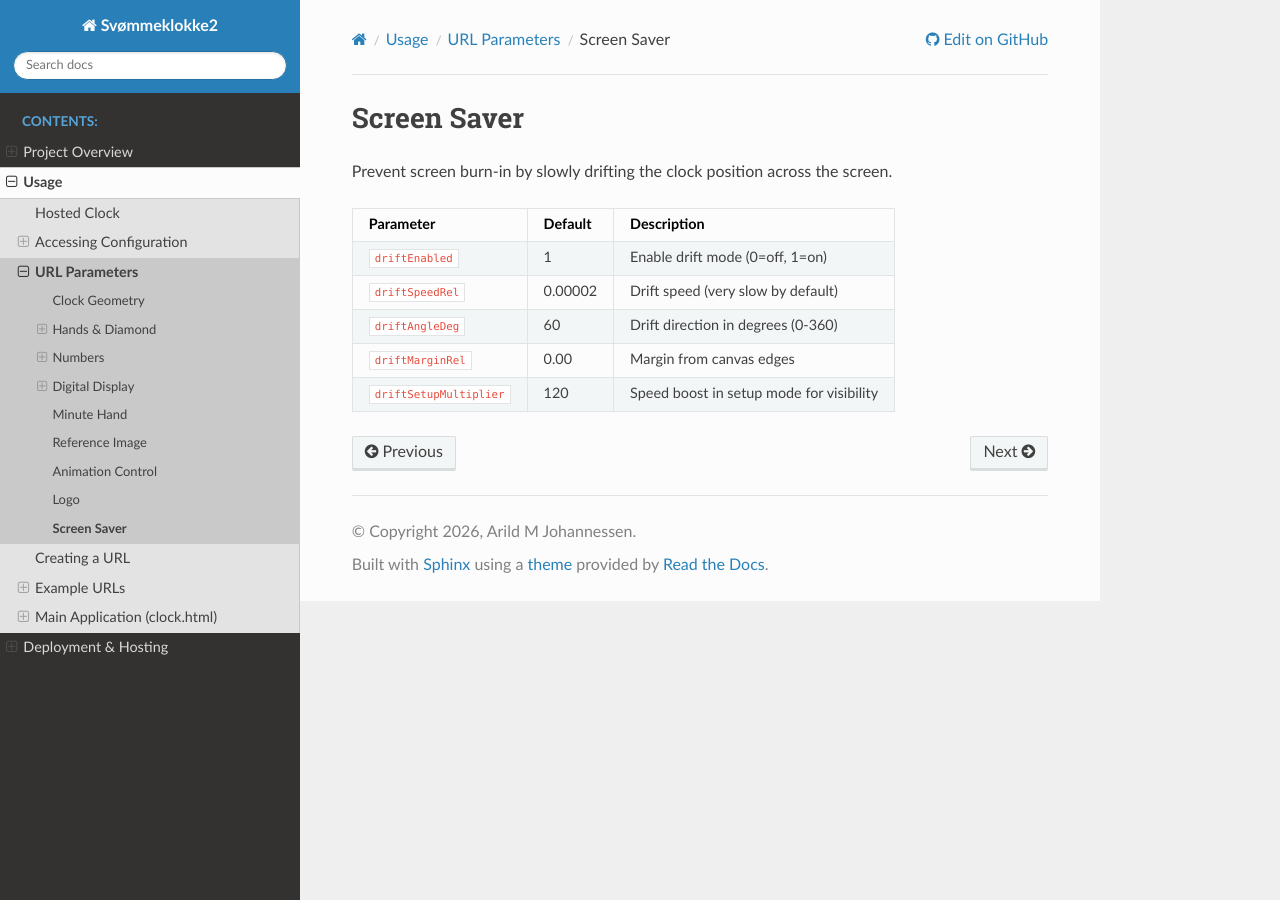
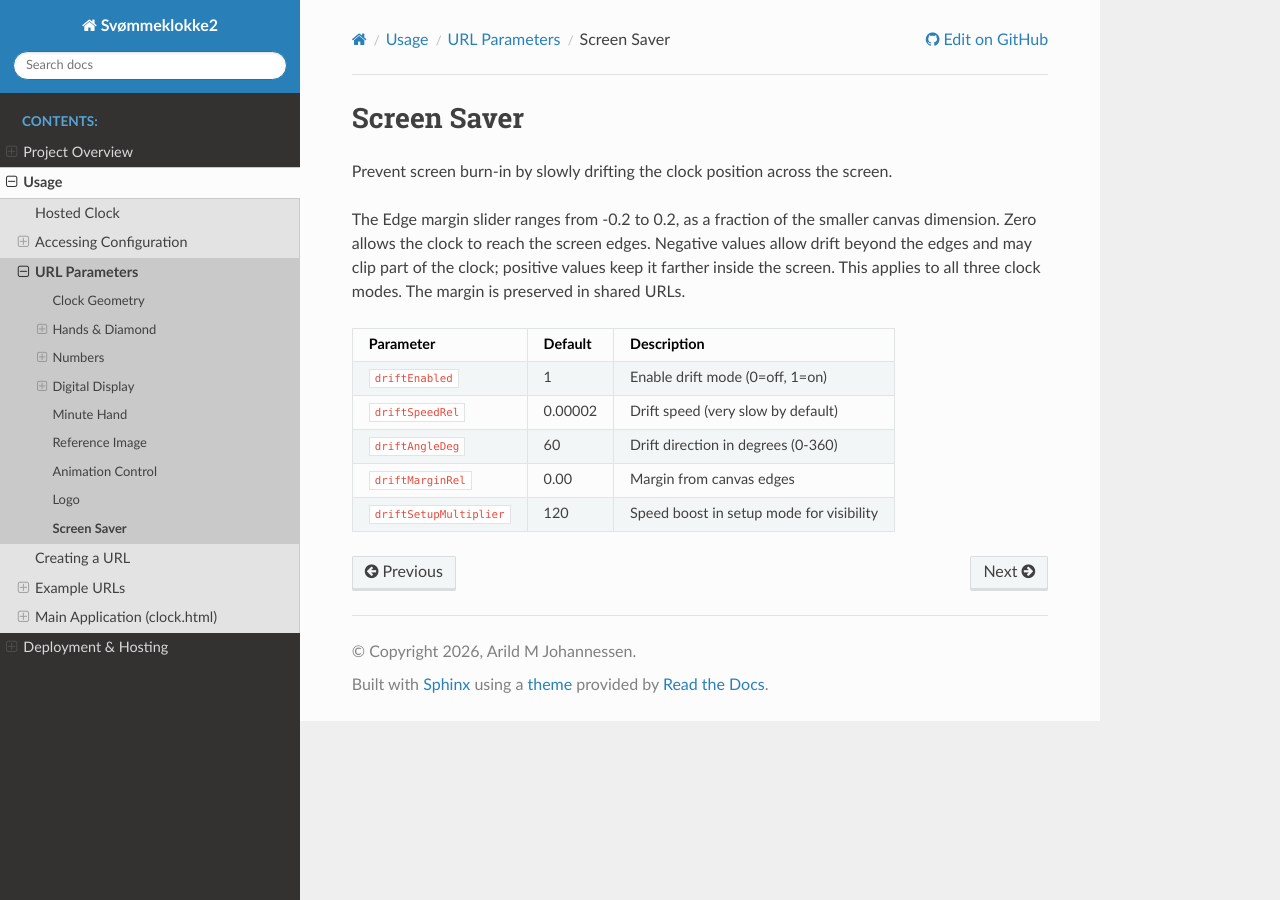
Before and after one commit to arildj78/PaceClock, a Sphinx documentation site: the page built from docs/usage/url-parameters/screen-saver.rst, in a window 1280 px wide. Built offline with Sphinx 7.4.7 and the Read the Docs theme 3.1.0, drawn with Linux system fonts in a browser that asks for light colours.

Commit message:
Smaller edge margin available

```diff
--- a/clock.html
+++ b/clock.html
@@ -595,9 +595,10 @@
           <span class="value" id="driftAngleDegValue"></span>
         </label>
         <label>
-          Edge margin (0–0.2)
-          <input id="driftMarginRelSlider" type="range" min="0" max="0.2" step="0.001" />
+          Edge margin (-0.2 to 0.2)
+          <input id="driftMarginRelSlider" type="range" min="-0.2" max="0.2" step="0.001" />
           <span class="value" id="driftMarginRelValue"></span>
+          <span class="value">Negative margins allow drift beyond the screen edges and may clip the clock.</span>
         </label>
         <label>
           Setup speed multiplier
--- a/docs/usage/url-parameters/screen-saver.rst
+++ b/docs/usage/url-parameters/screen-saver.rst
@@ -2,6 +2,12 @@ Screen Saver
 =============
 
 Prevent screen burn-in by slowly drifting the clock position across the screen.
+
+The Edge margin slider ranges from -0.2 to 0.2, as a fraction of the smaller
+canvas dimension. Zero allows the clock to reach the screen edges. Negative
+values allow drift beyond the edges and may clip part of the clock; positive
+values keep it farther inside the screen. This applies to all three clock modes.
+The margin is preserved in shared URLs.
 
 ========================  ===========  =============================================
 Parameter                 Default      Description
```
Also changed, not shown: other parts of clock.html (+1 -0 lines).
